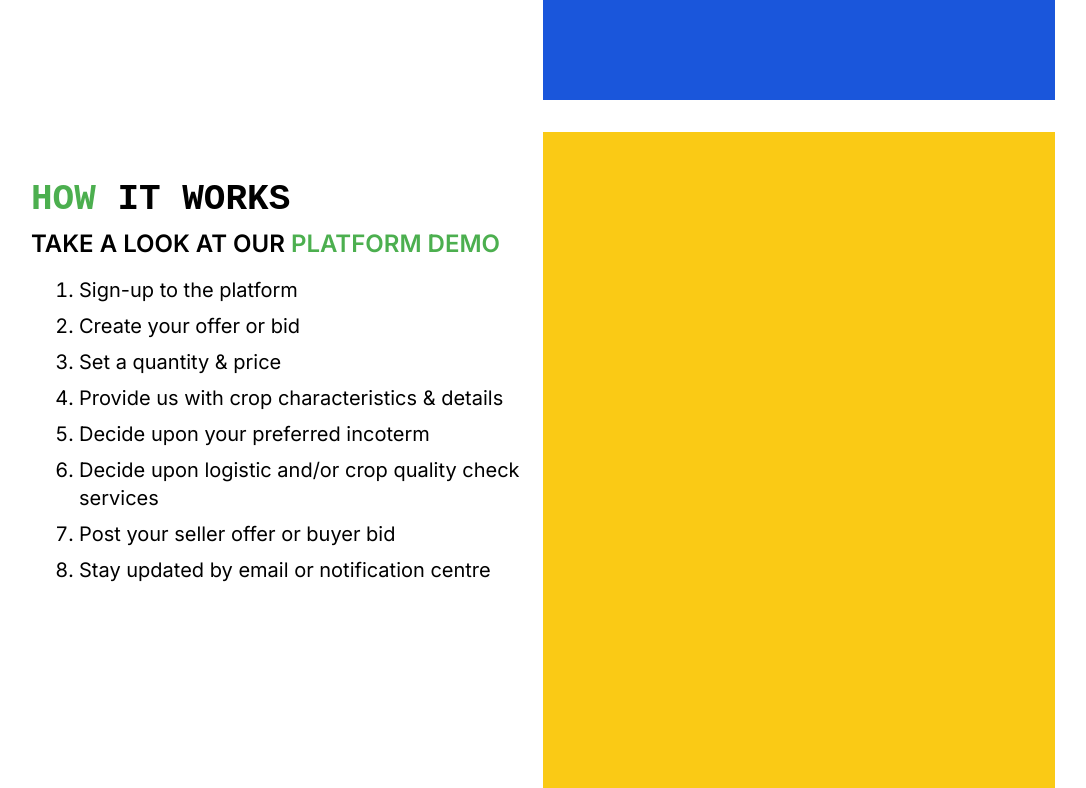
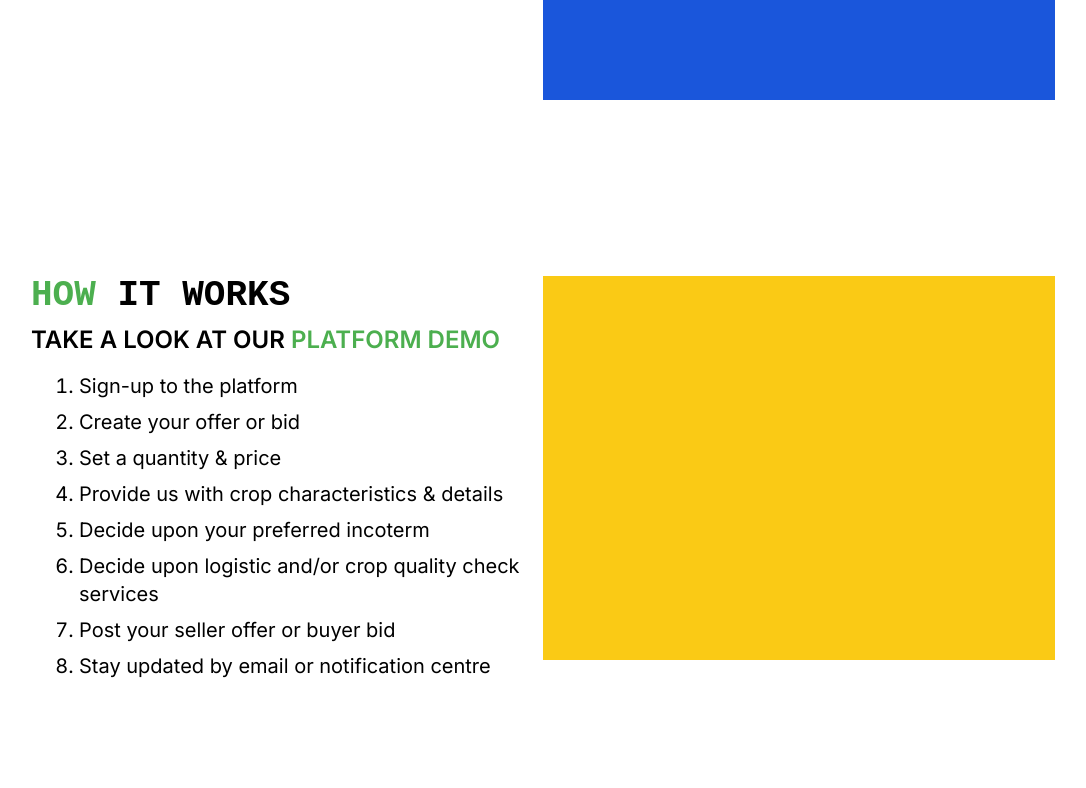
Before and after one commit to JacScript/B-agency, a React (Vite) app: page / in a window 1280 px wide. Shown: the part 1500-2288 px from the top of the page, without its empty margins (97-1183 px from the left). Built offline with nearby package versions, Linux system fonts and the light colour scheme; a web font is replaced by a local one.

Commit message:
minor changes

```diff
--- a/src/components/About.jsx
+++ b/src/components/About.jsx
@@ -3,7 +3,7 @@ import React from 'react';
 
 const About = () => {
   return (
-    <div className="max-w-screen-2xl mx-auto lg:h-screen" id="about">
+    <div className="max-w-screen-2xl mx-auto lg:h-full mt-24" id="about">
       <div className='w-full lg:w-4/5 lg:mx-auto bg-white lg:h-full lg:flex'>
            <div className='w-full mx-6 lg:mx-0 lg:w-1/2 lg:h-full'>
               <h1 className='kode-mono mt-12 uppercase text-center lg:text-left text-4xl font-semibold'><span className='text-brandPrimary'>How</span> it works</h1>
@@ -21,7 +21,7 @@ const About = () => {
                   </ul>
                </div>
            </div>
-           <div className='w-full mx-6 lg:mx-0 h-96 lg:w-1/2 lg:h-full bg-yellow-300'></div>
+           <div className='w-full mx-6 lg:mx-0 h-96 lg:w-1/2 mt-12 bg-yellow-300'></div>
       </div>
 
      </div>
```
